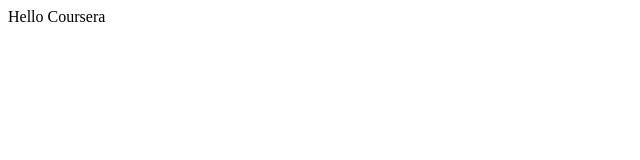
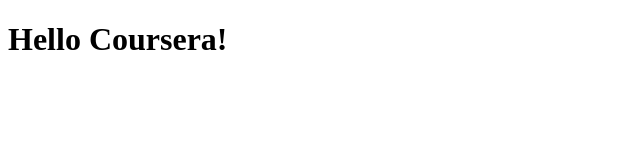
Before and after one commit to Mordimer1/coursera, a plain HTML site: page site/index.html in a window 1280 px wide. Shown: the whole page, without its empty margins (0-640 px from the left). Drawn offline with Linux system fonts and the light colour scheme.

Commit message:
Small change

```diff
--- a/site/index.html
+++ b/site/index.html
@@ -1,9 +1,9 @@
 <!DOCTYPE html>
 <html>
 <head>
-	<title>Hello Coursera</title>
+	<title>Hello Coursera!</title>
 </head>
 <body>
-	Hello Coursera
+	<h1>Hello Coursera!</h1>
 </body>
 </html>
```
